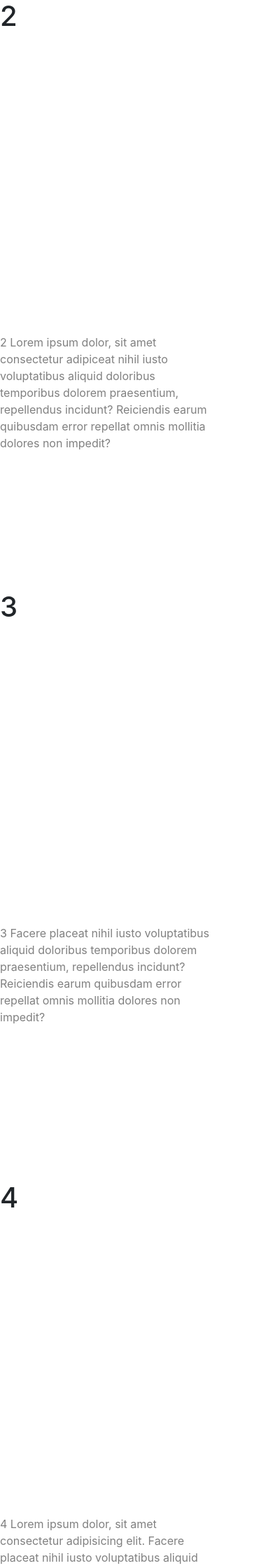
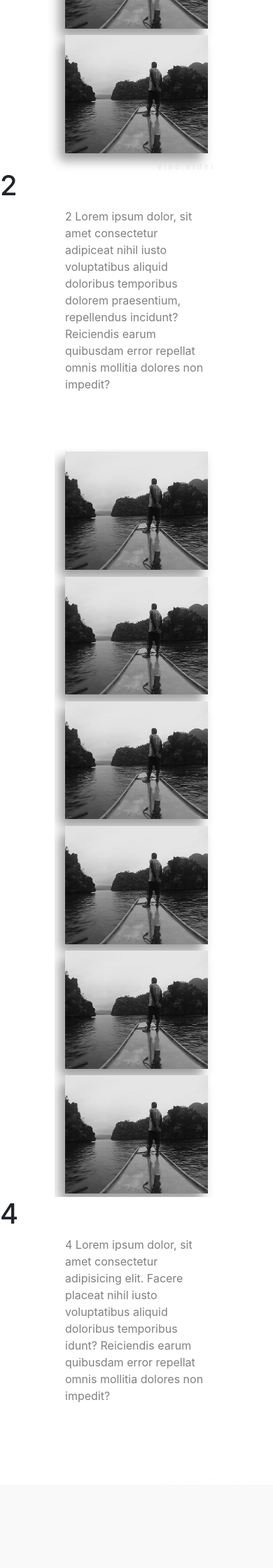
Before and after one commit to lukkas31/My-website-portfolio-2021, a PHP site: page / in a window 390 px wide. Shown: the part 845-3085 px from the top of the page at 70% size. After the commit the page ends 2848 px from the top, so only its background shows below. Run offline with PHP 8.4, Linux system fonts and the light colour scheme; some libraries are stand-ins or nearby versions.

Commit message:
main content - video, grid

```diff
--- a/css/style.css
+++ b/css/style.css
@@ -3,19 +3,146 @@ html, body {
   font-size: 100%;
 }
 
+.panel {
+  width: 100%;
+  min-height: 100%;
+}
+
 .content {
   position: fixed;
-  top: 50%;
-  left: 50%;
-  max-width: 300px;
-  height: 200px;
+  top: 0;
+  left: 30%;
+  max-width: 60%;
+  height: 100%;
   opacity: 0;
   visibility: hidden;
-  z-index: 100;
+  z-index: 2;
 }
 
 .content p {
   color: grey;
+}
+
+.row {
+  height: 100%;
+}
+
+.video-box {
+  position: relative;
+  height: 20vh;
+  -webkit-box-shadow: -8px 10px 15px rgba(0, 0, 0, 0.4);
+          box-shadow: -8px 10px 15px rgba(0, 0, 0, 0.4);
+}
+
+article {
+  padding: 2%;
+}
+
+.video-box_cover {
+  position: absolute;
+  width: 100%;
+  height: 100%;
+  -o-object-fit: cover;
+     object-fit: cover;
+  -webkit-filter: grayscale(100%);
+          filter: grayscale(100%);
+  -webkit-transition: 1s;
+  transition: 1s;
+  -webkit-transition-timing-function: ease-in-out;
+          transition-timing-function: ease-in-out;
+}
+
+.video-box_title_label {
+  position: absolute;
+  width: 100%;
+  height: 100%;
+  -webkit-clip-path: polygon(0 0, 100% 0, 100% 100%, 0 100%);
+          clip-path: polygon(0 0, 100% 0, 100% 100%, 0 100%);
+  background-color: rgba(0, 0, 0, 0.1);
+  -webkit-backdrop-filter: blur(0px);
+          backdrop-filter: blur(0px);
+  -webkit-transition: .7s;
+  transition: .7s;
+  -webkit-transition-timing-function: ease-in-out;
+          transition-timing-function: ease-in-out;
+}
+
+.video-box_title_label h3 {
+  position: absolute;
+  width: 55%;
+  left: 0;
+  top: 55%;
+  font-size: 1em;
+  letter-spacing: .2rem;
+  text-align: center;
+  color: rgba(196, 196, 196, 0.7);
+  opacity: 0;
+  -webkit-transition: .5s;
+  transition: .5s;
+  -webkit-transition-delay: .3s;
+          transition-delay: .3s;
+}
+
+.video-box_title_label h4 {
+  position: absolute;
+  width: 55%;
+  left: 0;
+  top: 70%;
+  font-size: .8em;
+  letter-spacing: .2rem;
+  text-align: center;
+  color: rgba(196, 196, 196, 0.7);
+  opacity: 0;
+  -webkit-transition: .5s;
+  transition: .5s;
+  -webkit-transition-delay: .3s;
+          transition-delay: .3s;
+}
+
+.video-box:hover .video-box_title_label {
+  -webkit-clip-path: polygon(0 0, 45% 0, 60% 100%, 0 100%);
+          clip-path: polygon(0 0, 45% 0, 60% 100%, 0 100%);
+  background-color: rgba(0, 0, 0, 0.3);
+  -webkit-backdrop-filter: blur(3px);
+          backdrop-filter: blur(3px);
+}
+
+.video-box:hover .video-box_cover {
+  -webkit-filter: grayscale(0%);
+          filter: grayscale(0%);
+}
+
+.video-box:hover h3 {
+  top: 60%;
+  opacity: 1;
+}
+
+.video-box:hover h4 {
+  top: 75%;
+  opacity: 1;
+}
+
+.video-button_container {
+  height: 2vh;
+  width: 100%;
+  padding-left: 2%;
+  padding-right: 2%;
+  text-align: right;
+  vertical-align: baseline;
+}
+
+.video-button_container a {
+  text-decoration: none;
+  font-size: .7em;
+  font-weight: 500;
+  letter-spacing: .2rem;
+  color: rgba(196, 196, 196, 0.3);
+  -webkit-transition: .2s;
+  transition: .2s;
+}
+
+.video-button_container a:hover {
+  color: rgba(196, 196, 196, 0.7);
 }
 
 .asside-menu_fragment_1 {
@@ -727,13 +861,6 @@ svg {
   .scroll-container .scroll .scroll_arrow {
     height: 60%;
   }
-}
-
-.panel {
-  width: 100%;
-  height: 100%;
-  top: 0;
-  left: 0;
 }
 
 .copyright_text {
@@ -873,5 +1008,8 @@ svg {
   .scroll-container {
     display: none;
   }
+  .panel {
+    min-height: 400px;
+  }
 }
 /*# sourceMappingURL=style.css.map */
--- a/index.html
+++ b/index.html
@@ -24,7 +24,7 @@
       <div class="bg-img background_moje-prace"></div>
       <div class="bg-img background_video"></div>
       <div class="bg-img background_kontakt">
-        <video poster="img/vlcsnap.png" src="vid/cloud-vysehrad2.7k_2.mp4" muted autoplay loop></video>
+        <video poster="img/3.png" src="vid/cloud-vysehrad2.7k_2.mp4" muted autoplay loop></video>
       </div>
     </div>
 
@@ -188,20 +188,100 @@
 
 
     <section id="kto" class="panel about first">
-      <h1>1</h1>
-      <div id="kto-som" class="content">
-        <p><span>1</span> Lorem ipsum dolor, sit amet consectetur adipisicing elit. Facere placeat nihil iusto voluptatibus aliquid doloribus temporibus dolorem praesentium, repellendus incidunt? Reiciendis earum quibusdam error repellat omnis mollitia dolores non impedit?</p>
+
+      <div id="kto-som" class="content container">
+        <div class="row align-content-center">
+          <article class="col-xl-4 col-lg-4 col-sm-6">
+            <div class="video-box">
+              <img src="img/video_cover/phillip2.png" alt="" class="video-box_cover">
+              <asside class="video-box_title_label">
+                <h3>Philippines</h3>
+                <h4>2018</h4>
+              </asside>
+              <a href="#" class="video-box_play-button"></a>
+            </div>
+          </article>
+
+          <article class="col-xl-4 col-lg-4 col-sm-6">
+            <div class="video-box">
+              <img src="img/video_cover/phillip2.png" alt="" class="video-box_cover">
+              <asside class="video-box_title_label">
+                <h3>Philippines</h3>
+                <h4>2018</h4>
+              </asside>
+              <a href="#" class="video-box_play-button"></a>
+            </div>
+          </article>
+
+          <article class="col-xl-4 col-lg-4 col-sm-6">
+            <div class="video-box">
+              <img src="img/video_cover/phillip2.png" alt="" class="video-box_cover">
+              <asside class="video-box_title_label">
+                <h3>Philippines</h3>
+                <h4>2018</h4>
+              </asside>
+              <a href="#" class="video-box_play-button"></a>
+            </div>
+          </article>
+
+          <article class="col-xl-4 col-lg-4 col-sm-6">
+            <div class="video-box">
+              <img src="img/video_cover/phillip2.png" alt="" class="video-box_cover">
+              <asside class="video-box_title_label">
+                <h3>Philippines</h3>
+                <h4>2018</h4>
+              </asside>
+              <a href="#" class="video-box_play-button"></a>
+            </div>
+          </article>
+
+          <article class="col-xl-4 col-lg-4 col-sm-6">
+            <div class="video-box">
+              <img src="img/video_cover/phillip2.png" alt="" class="video-box_cover">
+              <asside class="video-box_title_label">
+                <h3>Philippines</h3>
+                <h4>2018</h4>
+              </asside>
+              <a href="#" class="video-box_play-button"></a>
+            </div>
+          </article>
+
+          <article class="col-xl-4 col-lg-4 col-sm-6">
+            <div class="video-box">
+              <img src="img/video_cover/phillip2.png" alt="" class="video-box_cover">
+              <asside class="video-box_title_label">
+                <h3>Philippines</h3>
+                <h4>2018</h4>
+              </asside>
+              <a href="#" class="video-box_play-button"></a>
+            </div>
+          </article>
+
+          <footer class="video-button_container col-xl-12 col-lg-12 col-sm-12">
+            <a href="https://www.youtube.com/user/lukkas311" class="video-button">viac videí</a>
+          </footer>
+        </div>
       </div>
+
+
       <div class="content-title-right kto-som_title-right title-visible">
         <div class="content-title-right_container">
           <h2>Kto som</h2>
-        </div>
       </div>
     </section>
 
+
+
+
+
+
+
+
+
+
     <section id="moje" class="panel work">
       <h1>2</h1>
-      <div id="moje-prace" class="content">
+      <div id="moje-prace" class="content container">
         <p><span>2</span> Lorem ipsum dolor, sit amet consectetur adipiceat nihil iusto voluptatibus aliquid doloribus temporibus dolorem praesentium, repellendus incidunt? Reiciendis earum quibusdam error repellat omnis mollitia dolores non impedit?</p>
       </div>
       <div class="content-title-right moje-prace_title-right">
@@ -211,11 +291,83 @@
       </div>
     </section>
 
+
     <section id="vid" class="panel video">
-      <h1>3</h1>
-      <div id="video" class="content">
-        <p><span>3</span> Facere placeat nihil iusto voluptatibus aliquid doloribus temporibus dolorem praesentium, repellendus incidunt? Reiciendis earum quibusdam error repellat omnis mollitia dolores non impedit?</p>
+
+      <div id="video" class="content container-fluid overflow-hidden">
+
+        <div class="row align-items-center gy-2">
+
+          <article class="col-xl-4 col-lg-4 col-sm-6">
+            <div class="video-box">
+              <img src="img/video_cover/phillip2.png" alt="" class="video-box_cover">
+              <asside class="video-box_title_label">
+                <h3>Philippines</h3>
+                <h4>2018</h4>
+              </asside>
+              <a href="#" class="video-box_play-button"></a>
+            </div>
+          </article>
+
+          <article class="col-xl-4 col-lg-4 col-sm-6">
+            <div class="video-box">
+              <img src="img/video_cover/phillip2.png" alt="" class="video-box_cover">
+              <asside class="video-box_title_label">
+                <h3>Philippines</h3>
+                <h4>2018</h4>
+              </asside>
+              <a href="#" class="video-box_play-button"></a>
+            </div>
+          </article>
+
+          <article class="col-xl-4 col-lg-4 col-sm-6">
+            <div class="video-box">
+              <img src="img/video_cover/phillip2.png" alt="" class="video-box_cover">
+              <asside class="video-box_title_label">
+                <h3>Philippines</h3>
+                <h4>2018</h4>
+              </asside>
+              <a href="#" class="video-box_play-button"></a>
+            </div>
+          </article>
+
+          <article class="col-xl-4 col-lg-4 col-sm-6">
+            <div class="video-box">
+              <img src="img/video_cover/phillip2.png" alt="" class="video-box_cover">
+              <asside class="video-box_title_label">
+                <h3>Philippines</h3>
+                <h4>2018</h4>
+              </asside>
+              <a href="#" class="video-box_play-button"></a>
+            </div>
+          </article>
+
+          <article class="col-xl-4 col-lg-4 col-sm-6">
+            <div class="video-box">
+              <img src="img/video_cover/phillip2.png" alt="" class="video-box_cover">
+              <asside class="video-box_title_label">
+                <h3>Philippines</h3>
+                <h4>2018</h4>
+              </asside>
+              <a href="#" class="video-box_play-button"></a>
+            </div>
+          </article>
+
+          <article class="col-xl-4 col-lg-4 col-sm-6">
+            <div class="video-box">
+              <img src="img/video_cover/phillip2.png" alt="" class="video-box_cover">
+              <asside class="video-box_title_label">
+                <h3>Philippines</h3>
+                <h4>2018</h4>
+              </asside>
+              <a href="#" class="video-box_play-button"></a>
+            </div>
+          </article>
+
+
+        </div>
       </div>
+
       <div class="content-title-right video_title-right">
         <div class="content-title-right_container">
           <h2>Video</h2>
@@ -223,9 +375,10 @@
       </div>
     </section>
 
+
     <section id="kont" class="panel contact">
       <h1>4</h1>
-      <div id="kontakt" class="content">
+      <div id="kontakt" class="content container">
         <p><span>4</span> Lorem ipsum dolor, sit amet consectetur adipisicing elit. Facere placeat nihil iusto voluptatibus aliquid doloribus temporibus idunt? Reiciendis earum quibusdam error repellat omnis mollitia dolores non impedit?</p>
       </div>
       <div class="content-title-right kontakt_title-right">
--- a/scss/_asside.scss
+++ b/scss/_asside.scss
@@ -10,7 +10,7 @@
     top: 0;
     height: 90%;
     background-color: rgba($main_red, .6);
-    backdrop-filter: blur(4px);
+    backdrop-filter: blur(3px);
     z-index: 2;
     clip-path: polygon(0 27.8%, 0 80%, 100% 99.1%, 100% 92%, 45% 81%, 100% 70%, 100% 0);
 
@@ -22,7 +22,7 @@
     top: 0;
     height: 90%;
     background-color: rgba($main_red, .6);
-    backdrop-filter: blur(4px);
+    backdrop-filter: blur(3px);
     z-index: 2;
     clip-path: polygon(49.8% 81%, 100% 91%, 100% 71%);
 
@@ -34,7 +34,7 @@
     top: 0;
     height: 90%;
     background-color: rgba($main_red, .6);
-    backdrop-filter: blur(4px);
+    backdrop-filter: blur(3px);
     z-index: 2;
     clip-path: polygon(0 81%, 0% 100%, 99.5% 100%);
 }
@@ -45,7 +45,7 @@
     top: 0;
     height: 90%;
     background-color: rgba($main_red, .6);
-    backdrop-filter: blur(4px);
+    backdrop-filter: blur(3px);
     z-index: 2;
     clip-path: polygon(0 26.8%, 0 0, 97% 0);
 }
--- a/scss/_main-content.scss
+++ b/scss/_main-content.scss
@@ -3,17 +3,137 @@
 //-----------------------------
 @import 'variables';
 
+// box -------------------------------
+.panel {
+    width: 100%;
+    min-height: 100%;
+
+}
 .content{
     position: fixed;
-    top: 50%;
-    left: 50%;
-    max-width: 300px;
-    height: 200px;
+    top: 0;
+    left: 30%;
+    max-width: 60%;
+    height: 100%;
     opacity: 0;
     visibility: hidden;
-    z-index: 100;
+    z-index: 2;
+    //border: aqua 1px solid;
 
     p{
         color: grey;
     }
 }
+
+.row{
+    height: 100%;
+}
+//video content
+.video-box{
+    position: relative;
+    height: 20vh; //mobile change
+    box-shadow: -8px 10px 15px rgba(0, 0, 0, .4);
+}
+
+article{
+    padding: 2%;
+}
+
+.video-box_cover{
+    position: absolute;
+    width: 100%;
+    height: 100%;
+    object-fit: cover;
+    filter: grayscale(100%);
+    transition: 1s;
+    transition-timing-function: ease-in-out;
+}
+
+.video-box_title_label{
+    position: absolute;
+    width: 100%;
+    height: 100%;
+    clip-path: polygon(0 0, 100% 0, 100% 100%, 0 100%);
+    background-color: rgba(0, 0, 0, .1);
+    backdrop-filter: blur(0px);
+    transition: .7s;
+    transition-timing-function: ease-in-out;
+
+    h3{
+        position: absolute;
+        width: 55%;
+        left: 0;
+        top: 55%;
+        font-size: 1em;
+        letter-spacing: .2rem;
+        text-align: center;
+        color: rgba(196, 196, 196, .7);
+        opacity: 0;
+        transition: .5s;
+        transition-delay: .3s;
+    }
+
+    h4{
+        position: absolute;
+        width: 55%;
+        left: 0;
+        top: 70%;
+        font-size: .8em;
+        letter-spacing: .2rem;
+        text-align: center;
+        color: rgba(196, 196, 196, .7);
+        opacity: 0;
+        transition: .5s;
+        transition-delay: .3s;
+    }
+}
+
+.video-box:hover{
+
+    .video-box_title_label{
+        clip-path: polygon(0 0, 45% 0, 60% 100%, 0 100%);
+        background-color: rgba(0, 0, 0, .3);
+        backdrop-filter: blur(3px);
+    }
+
+    .video-box_cover{
+        filter: grayscale(0%);
+    }
+
+    h3{
+        top: 60%;
+        opacity: 1;
+    }
+
+    h4{
+        top: 75%;
+        opacity: 1;
+    }
+}
+
+
+
+
+
+
+.video-button_container{
+    height: 2vh;
+    width: 100%;
+    padding-left: 2%;
+    padding-right: 2%;
+    text-align: right;
+    vertical-align: baseline;
+
+    a{
+        text-decoration: none;
+        font-size: .7em;
+        font-weight: 500;
+        letter-spacing: .2rem;
+        color: rgba(196, 196, 196, .3);
+        transition: .2s;
+    }
+
+    a:hover{
+        color: rgba(196, 196, 196, .7);
+    }
+}
--- a/scss/_mobile.scss
+++ b/scss/_mobile.scss
@@ -1,4 +1,16 @@
 @import 'variables';
+
+// responsive mobile background
+@media only screen and (max-width: 550px){
+    .background .background_kto-som{
+        background-image:  image-set(
+            url("../img/Lukas-bgmobile-800.png") 1x,
+            url("../img/Lukas-bgmobile-1600.png") 2x,
+            url("../img/Lukas-bgmobile-2400.png") 3x
+          );
+        background-position: 15% 0;
+    }
+}
 
 @media only screen and (max-width: 550px){
     //asside menu media queries
@@ -12,6 +24,7 @@
     }
     .content{
         left: 0;
+        //transform: translate(0, 0);
     }
 
     .background::after{
@@ -43,5 +56,11 @@
         display: none;
     }
 
+    //main content
+
+    .panel{
+       min-height: 400px;
+    }
+
 
 }
--- a/scss/style.scss
+++ b/scss/style.scss
@@ -25,12 +25,12 @@ html, body {
 }
 
 
-//-----------------------------background
+//background
 .bg-img{
     width: 100%;
     height: 100%;
     position: absolute;
-    background-image: url("../img/vlcsnap_black.png");
+    background-image: url("../img/Lukas-bg-2100.png");
     background-position: center center;
     background-repeat: no-repeat;
     background-attachment: fixed;
@@ -48,9 +48,10 @@ html, body {
 
 
 
+
     & .background_kto-som{
         @extend.bg-img;
-        background-image: url("../img/Lukas-bg-4k.jpg");
+        background-image: url("../img/Lukas-bg-2100.png");
         filter: grayscale(100%);
         background-position:50% 0;
     }
@@ -90,6 +91,14 @@ html, body {
     }
 }
 
+
+//responsive desktop background 4k
+@media only screen and (min-width: 2100px){
+    .background .background_kto-som{
+        background-image: url("../img/Lukas-bg-4k.jpg");
+    }
+}
+
 .background .background-visible{
     display: block;
 
@@ -117,6 +126,7 @@ html, body {
     position: fixed;
     width: 100%;
     top: 2%;
+    z-index: 4;
 
 }
 .social-network_container{
@@ -132,7 +142,7 @@ html, body {
     i{
         color: rgba(196, 196, 196, .3);
         font-size: .9rem;
-        transition: .3s;
+        transition: .2s;
     }
 
     a:hover i{
@@ -189,13 +199,6 @@ html, body {
     }
     }
 
-// box -------------------------------
-.panel {
-    width: 100%;
-    height: 100%;
-    top: 0;
-    left: 0;
-}
 
 //copy right text
 .copyright_text{
```
Also changed, not shown: other parts of css/style.css (+27 -12 lines), js/script.js (+0 -23 lines), img/5.png (added), img/Lukas-bgmobile-800.png (added), img/vlcsnap_black.png (deleted), 4 other files.
